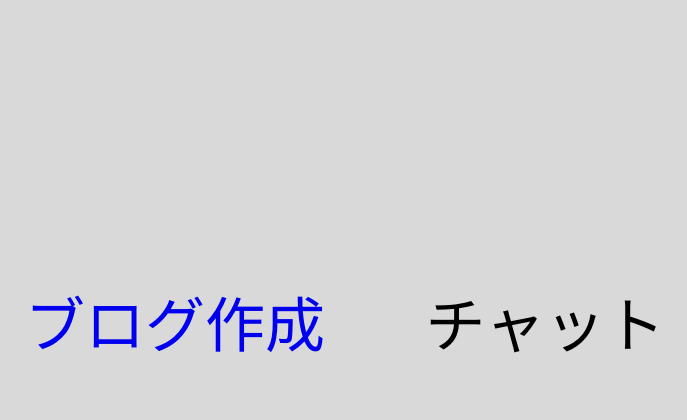
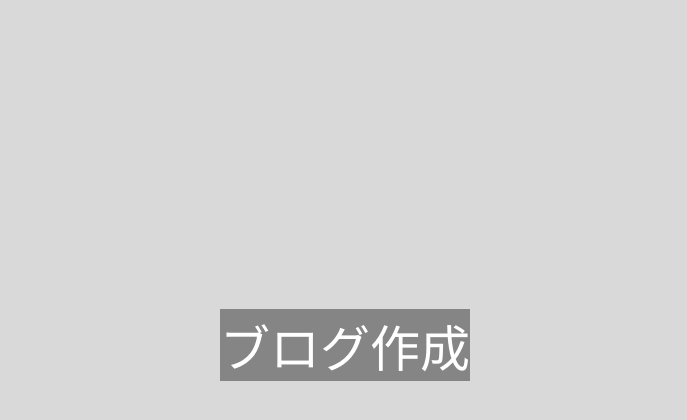
Before and after one commit to 2024AIT-OOP2-G13/blog-app, a Flask app: template templates/home.html in a window 1280 px wide. Shown: the part 359-779 px from the top of the page, without its empty margins (295-982 px from the left). Run offline with Flask 3, Linux system fonts and the light colour scheme; the template is opened without the code that fills it, so the values that code supplies are empty.

Commit message:
チャット廃止

```diff
--- a/static/home.css
+++ b/static/home.css
@@ -52,29 +52,19 @@ body {
 
 footer {
     display: flex;
-    /* width:80%;
-    margin:20px auto;   //20pxで上下に20px空けるautoで左右に自動的に空けるから中央寄せになる
-    align-items:center;
-    bottom:10px;
-    position: fixed; //fixedで固定 */
     position: fixed;
     inset: 0;
     margin: auto 20em 6em;
-    height: 50px;
+    height: 0px;
     align-items: center;
-
-}
-
-
-.chat {
-    flex: 1;
-    text-align: right;
-    font-size: 60px;
+    justify-content: center;
 }
 
 .blog-create {
-    font-size: 60px;
+    font-size: 50px;
     text-decoration: none;
+    color: #ffffff;
+    background-color: rgba(0, 0, 0, 0.388);
 }
 
 .logout-btn {
--- a/templates/home.html
+++ b/templates/home.html
@@ -34,10 +34,7 @@
     </div>
 
     <footer>
-        <p>
-            <a href={{ url_for('add') }} class="blog-create">ブログ作成</a>
-        </p>
-        <p class="chat">チャット</p>
+        <a href={{ url_for('add') }} class="blog-create">ブログ作成</a>
     </footer>
 </body>
 
```
